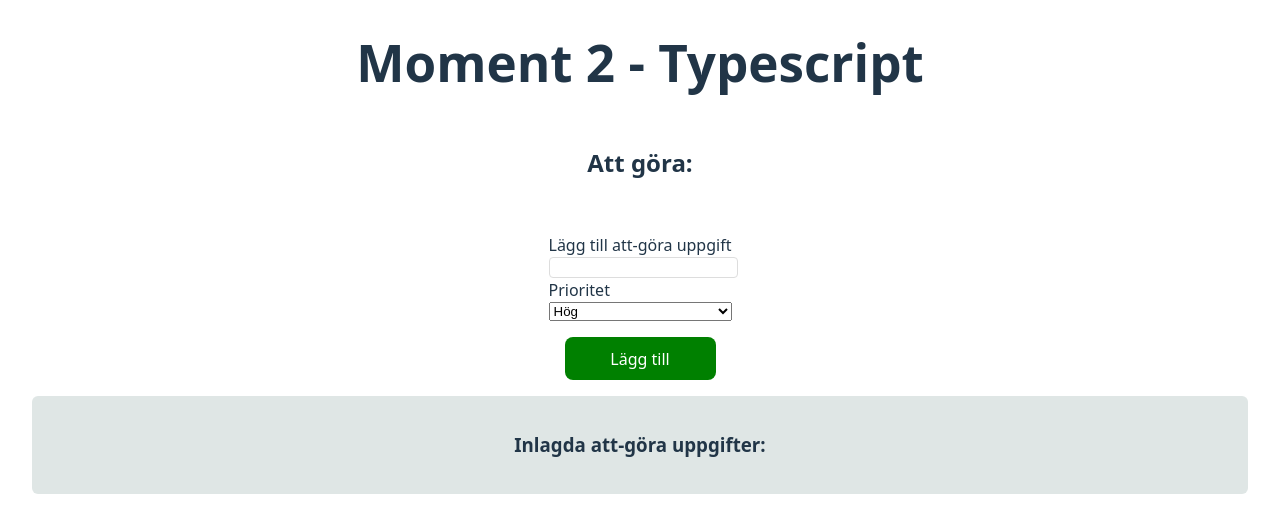
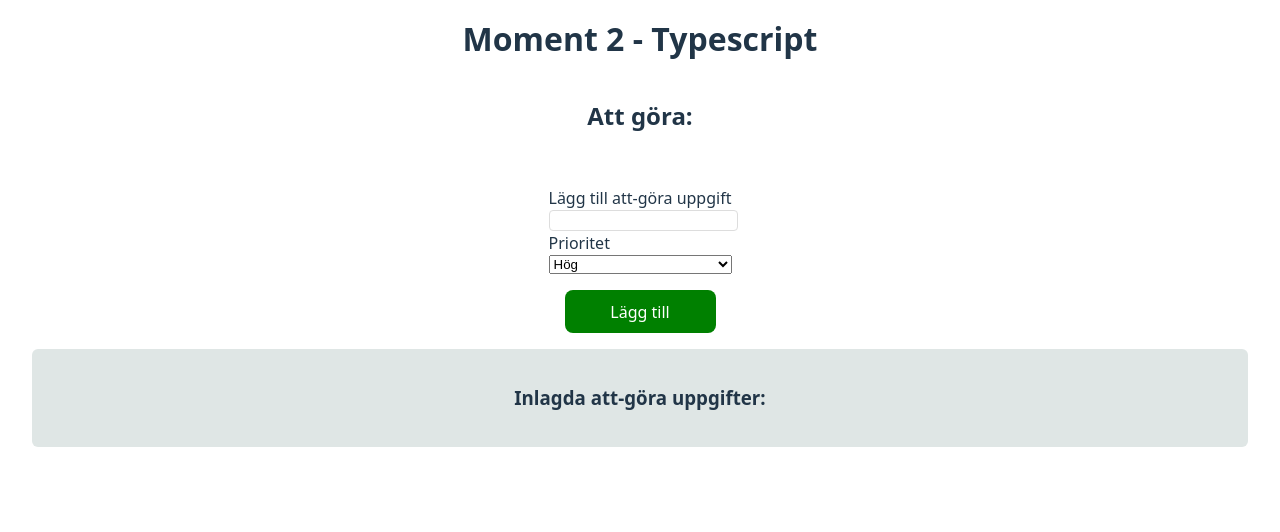
Before and after one commit to veppaan/mom2-ts, a website built with Vite: page mom2/index.html in a window 1280 px wide. Built offline with nearby package versions, Linux system fonts and the light colour scheme.

Commit message:
Sätter olika storlekar på rubriker

```diff
--- a/mom2/src/style.css
+++ b/mom2/src/style.css
@@ -128,3 +128,10 @@ form{
   display: flex;
   flex-direction: column;
 }
+h1{
+  font-size: 2em;
+  font-weight: 600;
+}
+h2{
+  font-weight: 600;
+}
```
